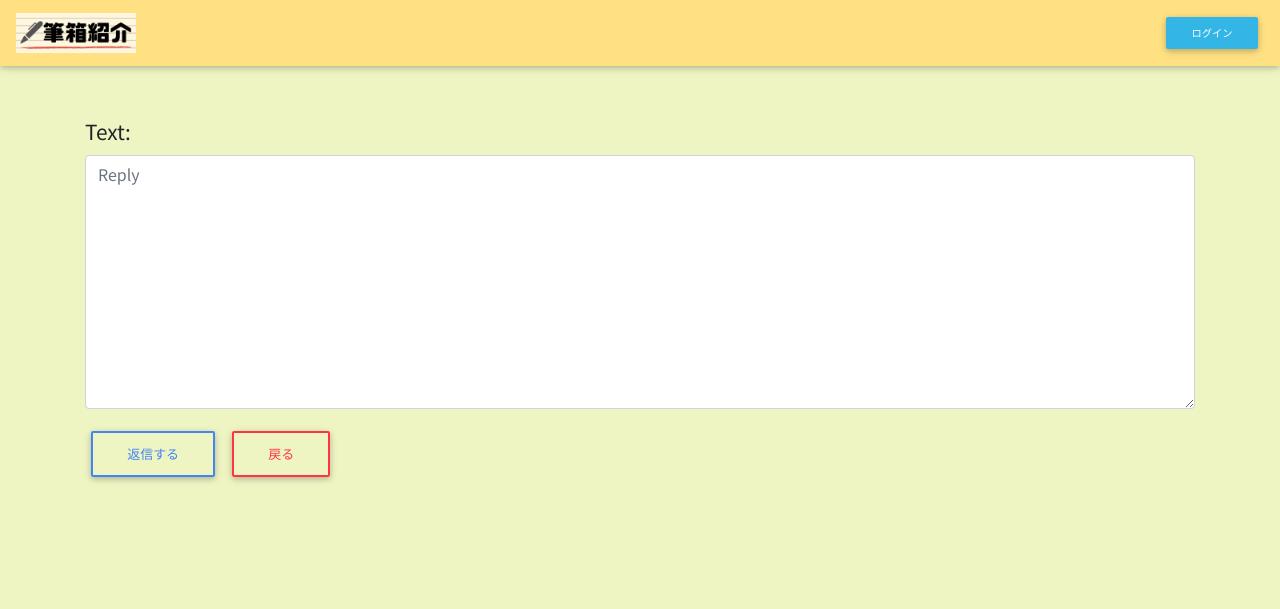
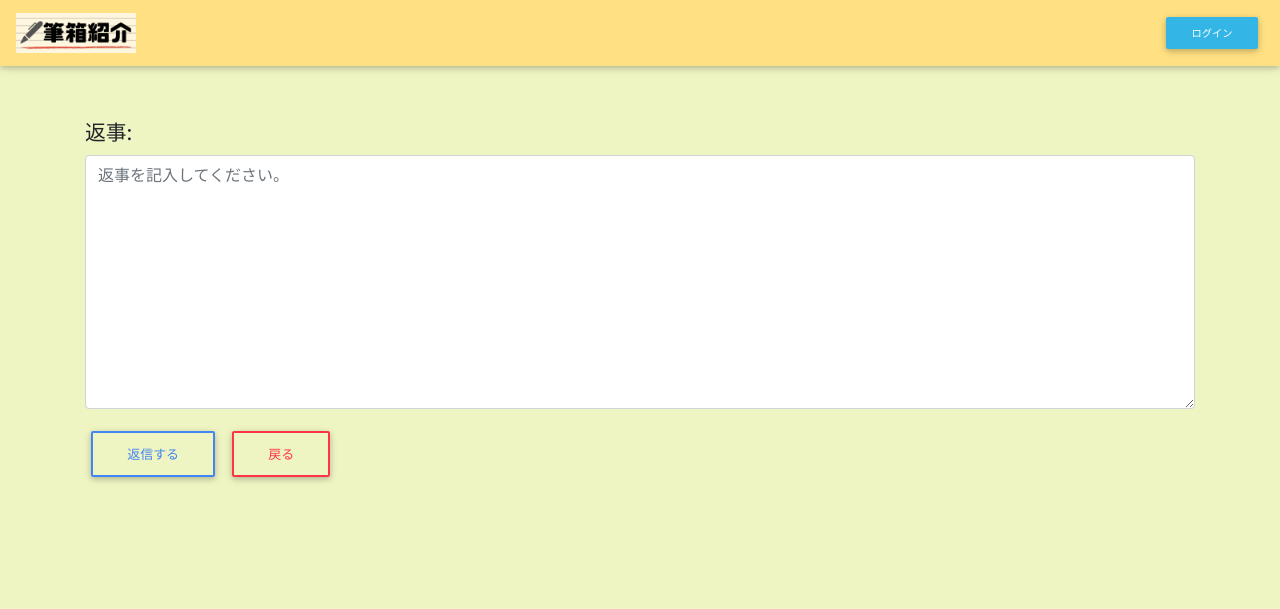
Before and after one commit to cota-eng/pencaseapp-aws-heroku, a Django app: page /reply/1/ in a window 1280 px wide. Shown: the top 609 px of the page. Run offline with Django 3.2, Linux system fonts and the light colour scheme; the visitor is signed in with stand-in values (Sample User, id 1); some libraries are stand-ins or nearby versions.

Commit message:
コンテンツの整理とhtml表示の改定

```diff
--- a/pencaseapp/forms.py
+++ b/pencaseapp/forms.py
@@ -4,20 +4,30 @@ from .models import Comment,Article,Reply
 class CommentCreateForm(forms.ModelForm):
     class Meta:
         model = Comment
-        exclude = ('comment_target','commentator',)
+        exclude = ('created_at','comment_target', 'commentator',)
         widgets = {
-            'text':forms.Textarea(attrs={'class':'form-control'})
+            'comment_text': forms.Textarea(attrs={
+                'class': 'form-control',
+                'placeholder': '相手を傷つけないように注意しましょう。'
+                })
         }
+        labels = {
+            'comment_text':'感想を入力してください。'
+        }
+
 
 class ReplyCreateForm(forms.ModelForm):
     class Meta:
         model = Reply
         exclude = ('replyer','created_at','reply_target',)
         widgets = {
-            'text': forms.Textarea(attrs={
+            'reply_text': forms.Textarea(attrs={
                 'class': 'form-control',
-                'placeholder':'Reply'
+                'placeholder':'返事を記入してください。'
                 })
+        }
+        labels = {
+            'reply_text':'返事'
         }
 
 
@@ -26,9 +36,29 @@ class ArticleCreateForm(forms.ModelForm):
         model = Article
         exclude = ('author', 'created_at', 'updated_at', 'likes',)
         widgets = {
-            'text': forms.Textarea(attrs={
+            'theme': forms.Textarea(attrs={
                 'class': 'form-control',
-                'placeholder':'gfdgdfgdgfdgdfg'
+                'placeholder': '自分の筆箱のテーマを入力してください。',
+                'rows':'5'
                 }),
-            # ''
+            'pencase': forms.Textarea(attrs={
+                'class':'form-control',
+                'placeholder':'自分の筆箱の解説をしてください。\n書くことがなければ、「なし」などと記入してください。\n例えば、使っている筆箱は、ユナイテッドビーズのバトンペンケースです。'
+                }),
+            'mechanical_pencil': forms.Textarea(attrs={
+                'class':'form-control',
+                'placeholder':'自分のシャーペンの解説をしてください。\n書くことがなければ、「なし」などと記入してください。\n例えば、使っているシャーペンは、s20とクルトガアドバンスなどです。\ns20の良いところは...です。\nでも、値段が少し高いので扱いには注意しています。'
+                }),
+            'ball_point_pen': forms.Textarea(attrs={
+                'class':'form-control',
+                'placeholder':'自分のボールペンの解説をしてください。\n書くことがなければ、「なし」などと記入してください。\n例えば、使っているボールペンは、ゼブラのサラサがほとんどです。\n買いやすく、発色もいいので気に入っています。'
+                }),
+            'eraser': forms.Textarea(attrs={
+                'class':'form-control',
+                'placeholder':'自分の消しゴムの解説をしてください。\n書くことがなければ、「なし」などと記入してください。\n例えば、無難にMONOを使っています。\n折れやすいのが嫌ですが、安くて消しやすいです。'
+                }),
+            'others': forms.Textarea(attrs={
+                'class':'form-control',
+                'placeholder':'その他の文房具の解説をしてください。\n書くことがなければ、「なし」などと記入してください。\n例えば、定規はアルミアンドウッド定規、シャー芯はハイユニがお気に入りです。'
+                }),
         }
--- a/pencaseapp/models.py
+++ b/pencaseapp/models.py
@@ -3,7 +3,6 @@ from django.conf import settings
 from django.utils import timezone
 from imagekit.models import ImageSpecField, ProcessedImageField
 from imagekit.processors import ResizeToFill
-from ckeditor.fields import RichTextField
 
 class Article(models.Model):
     origin_image = models.ImageField('サムネイル',upload_to="media/%Y/%m/%d", height_field=None, width_field=None, max_length=None)
@@ -12,22 +11,23 @@ class Article(models.Model):
                             format="JPEG",
                             options={'quality': 90}
                             )
-    title = models.CharField('タイトル',max_length=20)
-    description = RichTextField('説明',blank=True, null=True)
-    # description = models.TextField()
+    theme = models.TextField('テーマ')
     author = models.ForeignKey(settings.AUTH_USER_MODEL, on_delete=models.PROTECT)
-    # test
-    created_at = models.DateTimeField(auto_now=False, auto_now_add=True)
+    pencase = models.TextField("筆箱")
+    mechanical_pencil = models.TextField("シャーペン")
+    ball_point_pen = models.TextField("ボールペン")
+    eraser = models.TextField("消しゴム")
+    others = models.TextField("その他")
+    created_at = models.DateTimeField(default=timezone.now)
     updated_at = models.DateTimeField(auto_now=True, auto_now_add=False)
     likes = models.ManyToManyField(settings.AUTH_USER_MODEL, related_name="article_likes")
-    # comments = models.OneToOneField(Comment, on_delete=models.PROTECT)
     def get_total_likes(self):
         return self.likes.count()
     def __str__(self):
-        return self.title
+        return self.theme
 
 class Comment(models.Model):
-    text = models.TextField()
+    comment_text = models.TextField()
     commentator = models.ForeignKey(settings.AUTH_USER_MODEL, on_delete=models.PROTECT,)
     created_at = models.DateTimeField(auto_now=True, auto_now_add=False)
     comment_target = models.ForeignKey(Article, related_name="comments",on_delete=models.CASCADE)
@@ -37,7 +37,7 @@ class Comment(models.Model):
 class Reply(models.Model):
     reply_target = models.ForeignKey(Comment, related_name="replies", on_delete=models.CASCADE)
     replyer = models.ForeignKey(settings.AUTH_USER_MODEL, on_delete=models.PROTECT)
-    text = models.TextField()
+    reply_text = models.TextField()
     created_at = models.DateTimeField(auto_now=False, auto_now_add=True)
     def __str__(self):
         return self.text[:10]
--- a/pencaseapp/views.py
+++ b/pencaseapp/views.py
@@ -8,7 +8,7 @@ from django.urls import reverse_lazy
 from django.http import HttpResponseRedirect
 from django.contrib import messages
 from django.contrib.auth.decorators import login_required
-class OnlyYouMixin(UserPassesTestMixin):
+class EditDeleteOnlyAuthorMixin(UserPassesTestMixin):
     raise_exception = True
     def test_func(self):
         self.object = self.get_object()
@@ -45,7 +45,7 @@ class ArticleLikeOrderListView(ListView):
     ordering = 'object.comments.created_at'
     paginate_by = 10
 
-class ArticleUpdateView(OnlyYouMixin, UpdateView):
+class ArticleUpdateView(EditDeleteOnlyAuthorMixin, UpdateView):
     model = Article
     template_name = "pencaseapp/article_form.html"
     form_class = ArticleCreateForm
@@ -56,7 +56,7 @@ class ArticleUpdateView(OnlyYouMixin, UpdateView):
     def form_valid(self, form):
         return super().form_valid(form)
 
-class ArticleDeleteView(OnlyYouMixin, DeleteView):
+class ArticleDeleteView(EditDeleteOnlyAuthorMixin, DeleteView):
     model = Article
     template_name = "pencaseapp/article_delete.html"
     def get_success_url(self):
```
Also changed, not shown: templates/pencaseapp/detail.html (+27 -15 lines).
